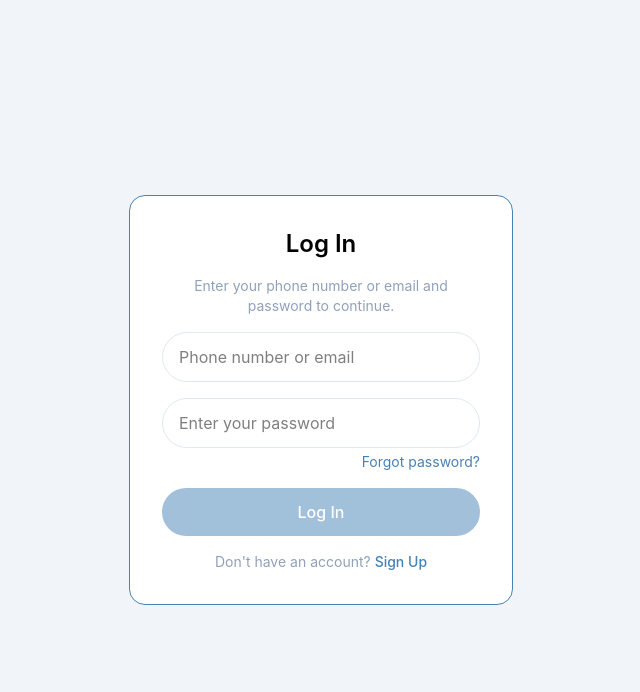
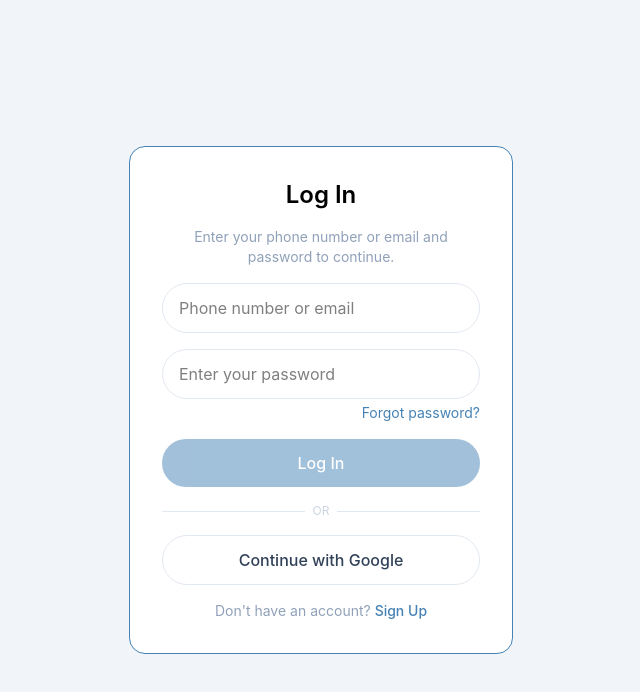
Before and after one commit to Ernest4599/Reed-desktop-frontend-, a React (Vite) app: page /login in a window 1280 px wide. Shown: the top 692 px of the page, without its empty margins (319-959 px from the left). Built offline with nearby package versions, Linux system fonts and the light colour scheme.

Commit message:
Add Continue with Google to signup and login

```diff
--- a/src/components/login/CredentialsStep.tsx
+++ b/src/components/login/CredentialsStep.tsx
@@ -1,4 +1,6 @@
 import { Link } from "react-router-dom";
+
+const API_URL = "https://reed-backend-lcjv.onrender.com";
 
 type CredentialsStepProps = {
   contact: string;
@@ -58,6 +60,20 @@ function CredentialsStep({
         {loading ? "Logging in..." : "Log In"}
       </button>
 
+      <div className="flex items-center gap-2 text-slate-300 text-xs">
+        <div className="flex-1 h-px bg-slate-200" />
+        OR
+        <div className="flex-1 h-px bg-slate-200" />
+      </div>
+
+      <button
+        type="button"
+        onClick={() => (window.location.href = `${API_URL}/auth/google`)}
+        className="border border-slate-200 rounded-full px-4 py-3 font-medium text-slate-700"
+      >
+        Continue with Google
+      </button>
+
       <p className="text-sm text-slate-400 text-center">
         Don't have an account?{" "}
         <Link to="/signup" className="text-[#4682B4] font-medium">Sign Up</Link>
--- a/src/components/signup/Welcome.tsx
+++ b/src/components/signup/Welcome.tsx
@@ -1,4 +1,6 @@
 import { Link } from "react-router-dom";
+
+const API_URL = "https://reed-backend-lcjv.onrender.com";
 
 type WelcomeProps = {
   onNext: () => void;
@@ -15,6 +17,21 @@ function Welcome({ onNext }: WelcomeProps) {
       >
         Get Started
       </button>
+
+      <div className="flex items-center gap-2 text-slate-300 text-xs">
+        <div className="flex-1 h-px bg-slate-200" />
+        OR
+        <div className="flex-1 h-px bg-slate-200" />
+      </div>
+
+      <button
+        type="button"
+        onClick={() => (window.location.href = `${API_URL}/auth/google`)}
+        className="border border-slate-200 rounded-full px-4 py-3 font-medium text-slate-700"
+      >
+        Continue with Google
+      </button>
+
       <p className="text-sm text-slate-400 text-center">
         Already have an account?{" "}
         <Link to="/login" className="text-[#4682B4] font-medium">Log in</Link>
```
